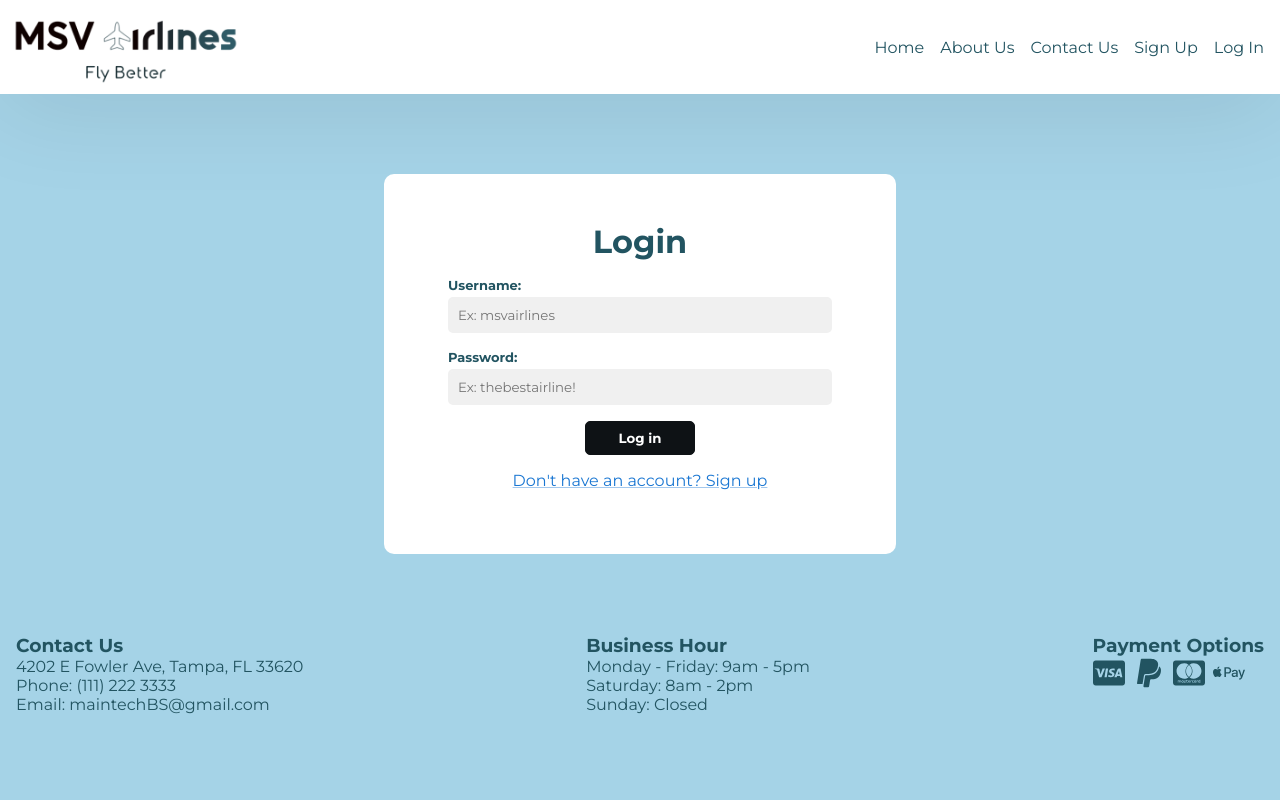
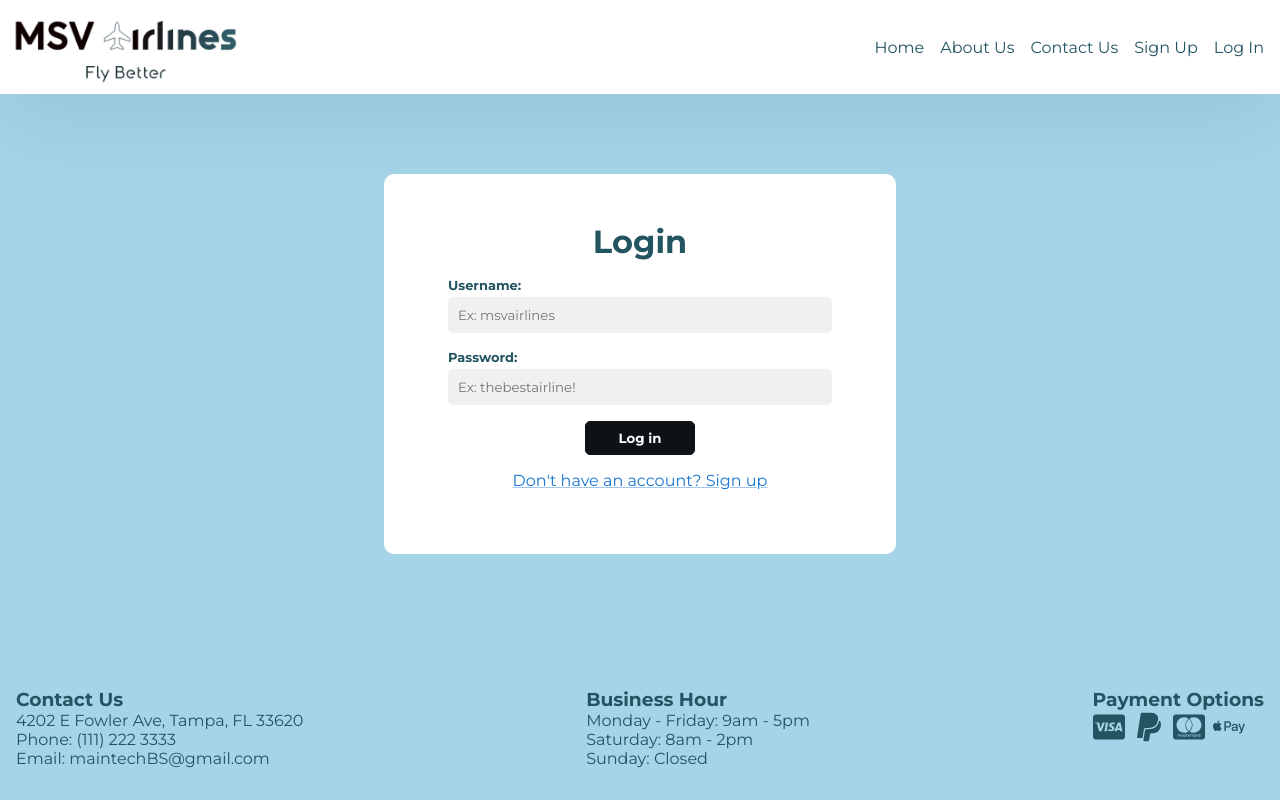
Before and after one commit to mishanguyen/MSV-Airlines, a React (Create React App) app in the folder client/: page / in a window 1280 px wide. Built offline with nearby package versions, Linux system fonts and the light colour scheme.

Commit message:
Footer is always at the end of the page

```diff
--- a/client/src/App.css
+++ b/client/src/App.css
@@ -0,0 +1,18 @@
+/* App.css */
+
+body,
+html {
+  margin: 0;
+  padding: 0;
+  height: 100%;
+}
+
+#root {
+  display: flex;
+  flex-direction: column;
+  min-height: 100%;
+}
+
+.main-content {
+  flex: 1;
+}
--- a/client/src/App.js
+++ b/client/src/App.js
@@ -15,6 +15,7 @@ import RetFlights from './components/flight/ReturnFlights';
 import MyFlights from './components/MyFlights/MyFlights'
 import EditFlights from './components/MyFlights/EditFlights';
 import EmpView from './components/employee/EmpView';
+import './App.css'
 import axios from 'axios';
 
 
@@ -25,6 +26,7 @@ function App() {
   return (
     <Router>
       <Header loggeduser={loggeduser} setUser={setUser}/>
+      <div className='main-content'>
       <Routes>
         <Route
           path="/"
@@ -41,6 +43,7 @@ function App() {
         <Route path="/editflights" exact element={<EditFlights/>}/>
         <Route path="/empview" exact element={<EmpView loggeduser={loggeduser} />} />
       </Routes>
+      </div>
       <Footer />
     </Router>
   )
```
